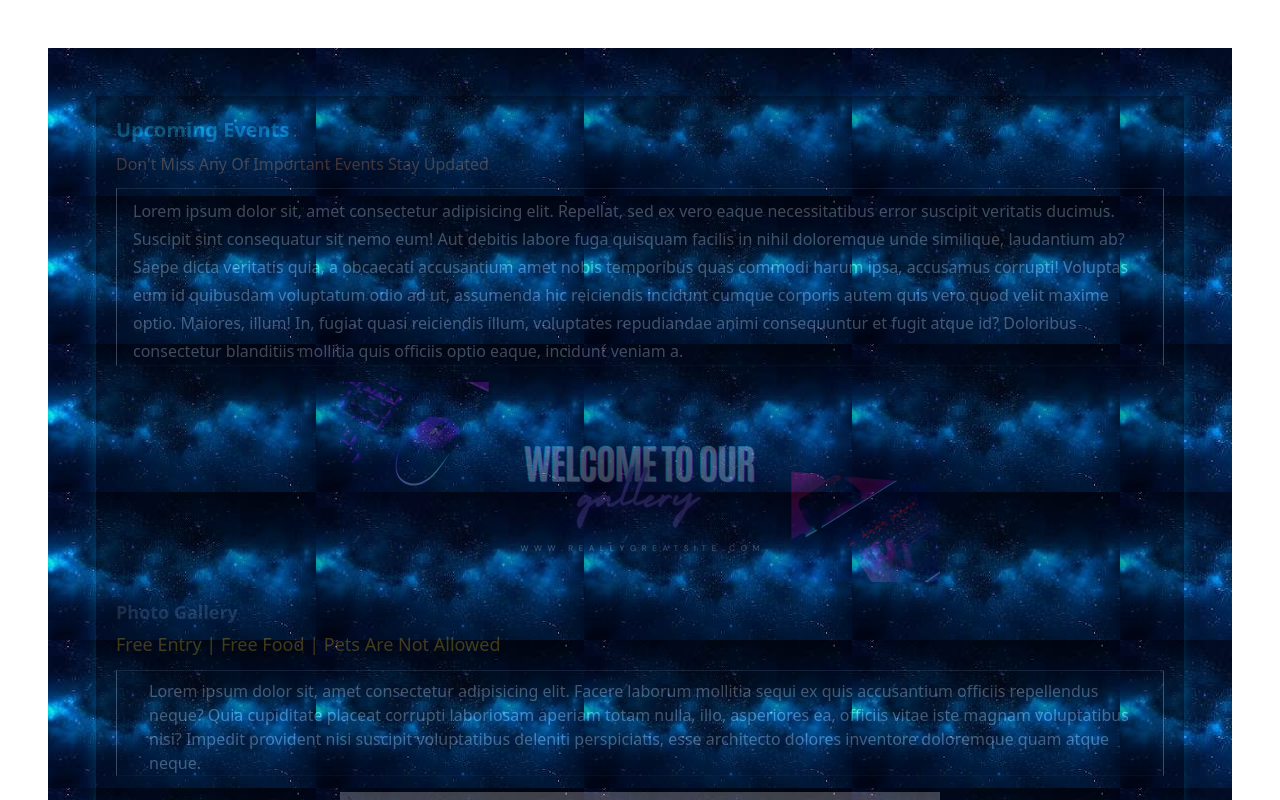
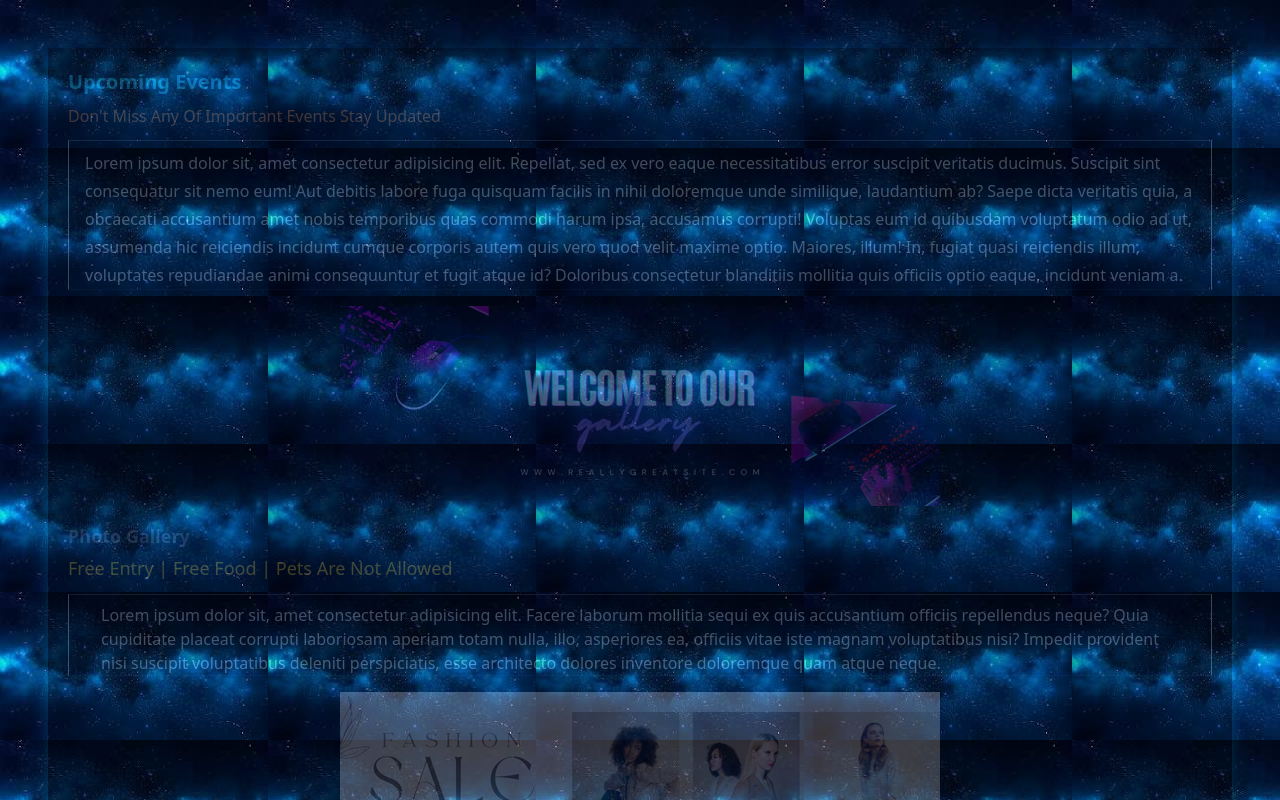
Before and after one commit to CHANDRUS-HUB/Event-Banner, a React (Create React App) app: page / in a window 1280 px wide. Shown: the top 800 px of the page. Built offline with nearby package versions, Linux system fonts and the light colour scheme.

Commit message:
Update App.js

```diff
--- a/src/App.js
+++ b/src/App.js
@@ -9,7 +9,7 @@ function App() {
 
   return (
    <>
-   <div  className='p-12 '>
+   <div  className=' '>
    <div className='p-12 bg-image  '>
       <div className="bg-black opacity-25 shadow-lg shadow-cyan-500 p-5 text-white">
 
```
